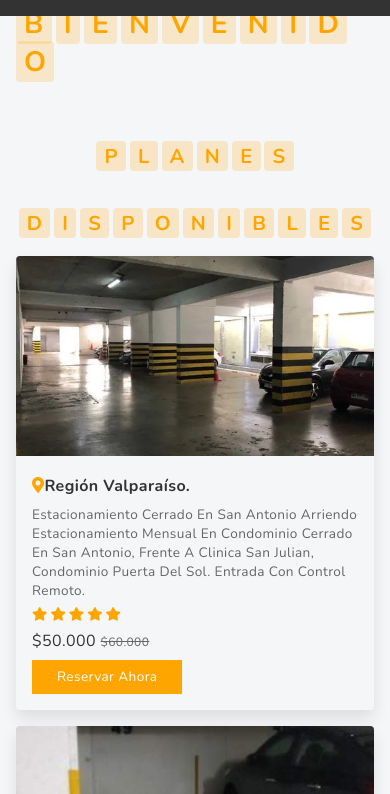
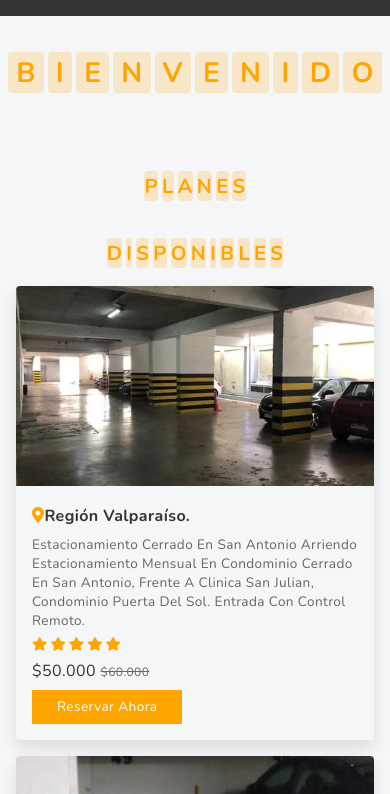
Before and after one commit to Ricardoysk/Papprking, a plain HTML site: page bienvenido.html in a window 390 px wide. Shown: the part 50-844 px from the top of the page. Drawn offline with nearby package versions, Linux system fonts and the light colour scheme.

Commit message:
Modificaciones

```diff
--- a/css/style.css
+++ b/css/style.css
@@ -787,15 +787,24 @@ width: 85%;
 
   html{
     font-size: 50%;
+    margin-top: 30px;
   }
 
   .heading span{
     font-size: 2.5rem;
     width:100%;
+      width: 353px;
+    height: 72px;
+    padding-right: 0px;
+    padding-left: 0px;
   }
 
   .contact .row form .inputBox input{
     width:100%;
   }
 
+  .contenedor{
+    padding: 0px;
+  }
+
 }
```
Also changed, not shown: reservas.html (+0 -4 lines).
